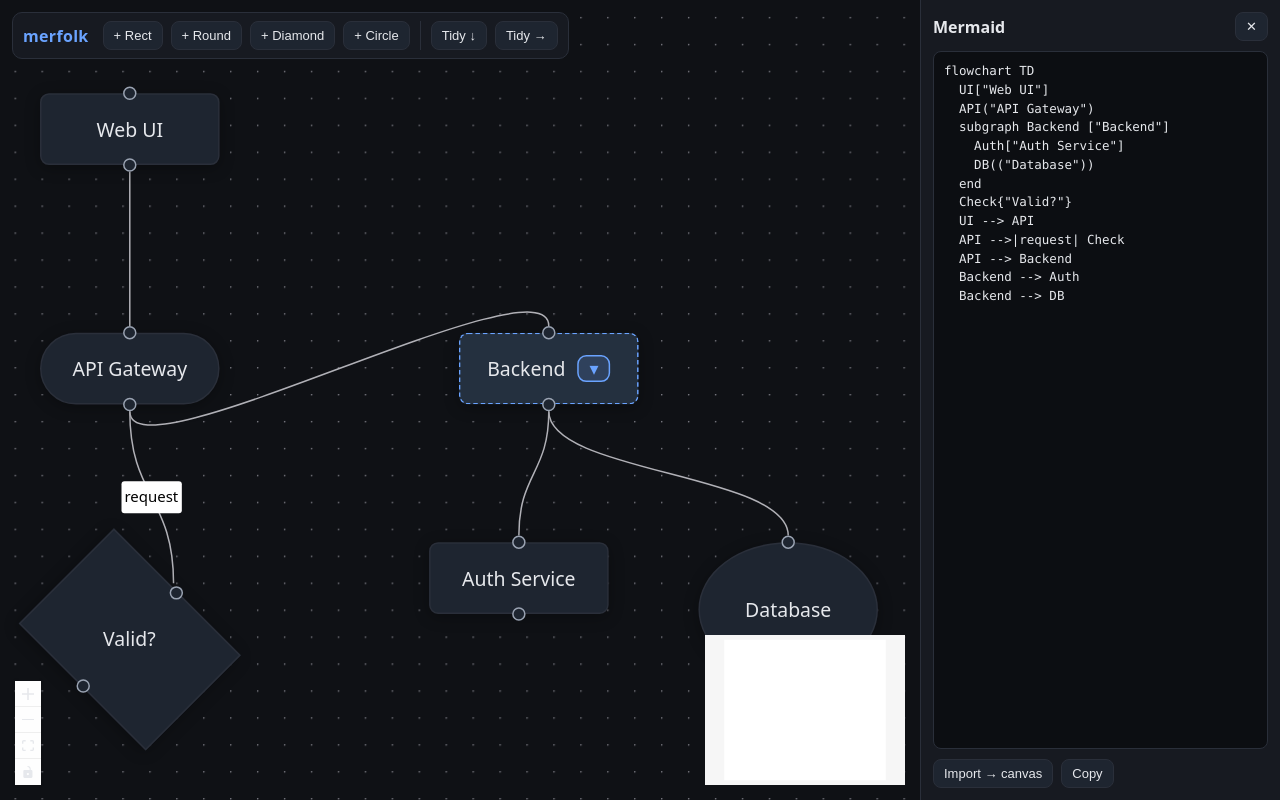
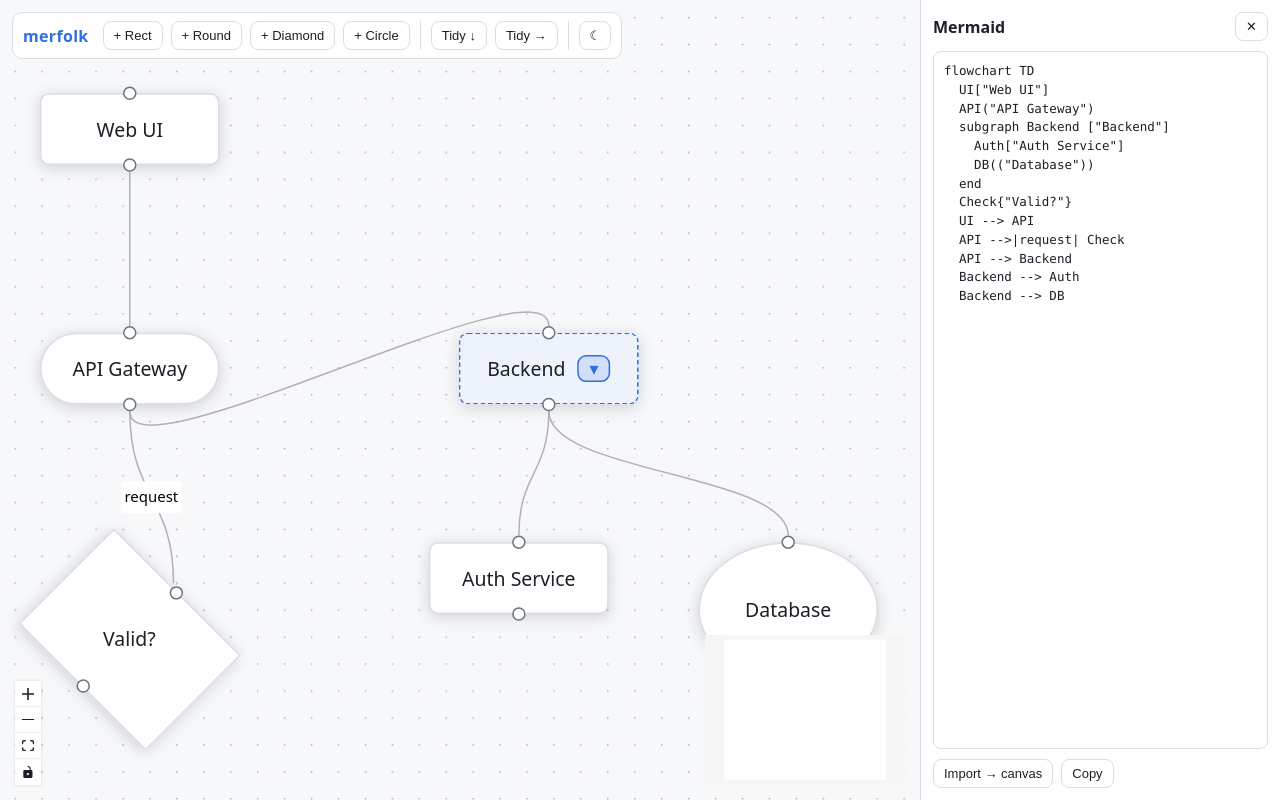
Before and after one commit to han002x/merfolk, a React (Vite) app: page / in a window 1280 px wide. Built offline with nearby package versions, Linux system fonts and the light colour scheme.

Commit message:
Add dark/light themes (OS default, persisted, toolbar toggle)

```diff
--- a/src/App.css
+++ b/src/App.css
@@ -1,4 +1,7 @@
-:root {
+/* Palettes. :root is the dark default; [data-theme] on <html> overrides it.
+   Every surface reads these variables, so theming is a single attribute flip. */
+:root,
+:root[data-theme='dark'] {
   --mf-bg: #0f1115;
   --mf-panel: #171a21;
   --mf-border: #2a2f3a;
@@ -7,6 +10,23 @@
   --mf-accent: #6aa3ff;
   --mf-node: #1e2530;
   --mf-group: #24303f;
+  --mf-input: #0c0e12;
+  --mf-glow: rgba(106, 163, 255, 0.55);
+  --mf-shadow: rgba(0, 0, 0, 0.45);
+}
+
+:root[data-theme='light'] {
+  --mf-bg: #f7f8fa;
+  --mf-panel: #ffffff;
+  --mf-border: #d9dde5;
+  --mf-text: #1b1f27;
+  --mf-muted: #6b7380;
+  --mf-accent: #2f6ee0;
+  --mf-node: #ffffff;
+  --mf-group: #eef3fb;
+  --mf-input: #ffffff;
+  --mf-glow: rgba(47, 110, 224, 0.4);
+  --mf-shadow: rgba(30, 41, 59, 0.18);
 }
 
 * {
@@ -20,6 +40,9 @@ body,
   background: var(--mf-bg);
   color: var(--mf-text);
   font-family: ui-sans-serif, system-ui, -apple-system, sans-serif;
+  transition:
+    background 200ms ease,
+    color 200ms ease;
 }
 
 .mf-app {
@@ -79,6 +102,13 @@ body,
   border-color: var(--mf-accent);
 }
 
+.mf-icon {
+  width: 32px;
+  padding: 6px 0;
+  text-align: center;
+  font-size: 14px;
+}
+
 /* ---- drag translations ---------------------------------------------------
    React Flow positions each node via transform on .react-flow__node. Easing
    that transform animates layout moves (Tidy) and drag-end snaps. We turn the
@@ -108,10 +138,12 @@ body,
   justify-content: center;
   padding: 8px 12px;
   font-size: 13px;
-  box-shadow: 0 2px 10px rgba(0, 0, 0, 0.3);
+  box-shadow: 0 2px 10px var(--mf-shadow);
   transition:
     box-shadow 160ms ease,
     border-color 160ms ease,
+    background 160ms ease,
+    color 160ms ease,
     filter 160ms ease;
 }
 
@@ -119,14 +151,14 @@ body,
 .mf-node:hover {
   border-color: var(--mf-accent);
   box-shadow:
-    0 6px 20px rgba(0, 0, 0, 0.45),
+    0 6px 20px var(--mf-shadow),
     0 0 0 1px var(--mf-accent);
-  filter: brightness(1.08);
+  filter: brightness(1.06);
 }
 
 .mf-node.dragging {
-  box-shadow: 0 12px 28px rgba(0, 0, 0, 0.55);
-  filter: brightness(1.12);
+  box-shadow: 0 12px 28px var(--mf-shadow);
+  filter: brightness(1.08);
   cursor: grabbing;
 }
 
@@ -142,7 +174,7 @@ body,
   border-style: solid;
   box-shadow:
     0 0 0 2px var(--mf-accent),
-    0 0 18px rgba(106, 163, 255, 0.55);
+    0 0 18px var(--mf-glow);
   animation: mf-pulse 900ms ease-in-out infinite;
 }
 
@@ -151,12 +183,12 @@ body,
   100% {
     box-shadow:
       0 0 0 2px var(--mf-accent),
-      0 0 12px rgba(106, 163, 255, 0.4);
+      0 0 12px var(--mf-glow);
   }
   50% {
     box-shadow:
       0 0 0 2px var(--mf-accent),
-      0 0 22px rgba(106, 163, 255, 0.75);
+      0 0 22px var(--mf-glow);
   }
 }
 
@@ -188,7 +220,7 @@ body,
 }
 
 .mf-node-input {
-  background: #0c0e12;
+  background: var(--mf-input);
   color: var(--mf-text);
   border: 1px solid var(--mf-accent);
   border-radius: 4px;
@@ -198,7 +230,7 @@ body,
 }
 
 .mf-collapse {
-  background: rgba(106, 163, 255, 0.15);
+  background: color-mix(in srgb, var(--mf-accent) 15%, transparent);
   color: var(--mf-accent);
   border: 1px solid var(--mf-accent);
   border-radius: 6px;
@@ -227,7 +259,7 @@ body,
 .mf-mermaid-text {
   flex: 1;
   resize: none;
-  background: #0c0e12;
+  background: var(--mf-input);
   color: var(--mf-text);
   border: 1px solid var(--mf-border);
   border-radius: 8px;
--- a/src/App.tsx
+++ b/src/App.tsx
@@ -18,6 +18,7 @@ import { useDiagram } from './store';
 import { DiagramNode, type NodeData } from './components/DiagramNode';
 import { JoinPreview } from './components/JoinPreview';
 import { MermaidPanel } from './components/MermaidPanel';
+import { toggleTheme, useTheme } from './theme';
 import type { NodeShape } from './types';
 import { SAMPLE } from './sample';
 import './App.css';
@@ -34,6 +35,7 @@ function Canvas() {
   const hiddenNodeIds = useDiagram((s) => s.hiddenNodeIds);
   const autoLayout = useDiagram((s) => s.autoLayout);
   const { fitView } = useReactFlow();
+  const theme = useTheme();
 
   const tidy = useCallback(
     (direction: 'TB' | 'LR') => {
@@ -117,6 +119,14 @@ function Canvas() {
         <span className="mf-sep" />
         <button onClick={() => tidy('TB')}>Tidy ↓</button>
         <button onClick={() => tidy('LR')}>Tidy →</button>
+        <span className="mf-sep" />
+        <button
+          className="mf-icon"
+          aria-label={theme === 'dark' ? 'Switch to light theme' : 'Switch to dark theme'}
+          onClick={() => toggleTheme()}
+        >
+          {theme === 'dark' ? '☀' : '☾'}
+        </button>
       </div>
       <ReactFlow
         nodes={rfNodes}
@@ -127,6 +137,7 @@ function Canvas() {
         onConnectStart={() => setConnecting(true)}
         onConnectEnd={() => setConnecting(false)}
         connectionLineComponent={JoinPreview}
+        colorMode={theme}
         fitView
       >
         <Background gap={18} />
--- /dev/null
+++ b/src/theme.ts
@@ -0,0 +1,56 @@
+import { useSyncExternalStore } from 'react';
+
+export type Theme = 'light' | 'dark';
+
+const KEY = 'merfolk.theme';
+
+function systemTheme(): Theme {
+  return window.matchMedia?.('(prefers-color-scheme: light)').matches
+    ? 'light'
+    : 'dark';
+}
+
+function read(): Theme {
+  const saved = localStorage.getItem(KEY);
+  return saved === 'light' || saved === 'dark' ? saved : systemTheme();
+}
+
+/** Reflect the active theme onto <html data-theme> so CSS variables switch. */
+function apply(theme: Theme) {
+  document.documentElement.setAttribute('data-theme', theme);
+}
+
+// apply immediately on module load so there's no flash of the wrong palette
+apply(read());
+
+const listeners = new Set<() => void>();
+let current: Theme = read();
+
+function emit() {
+  for (const l of listeners) l();
+}
+
+export function setTheme(theme: Theme) {
+  current = theme;
+  localStorage.setItem(KEY, theme);
+  apply(theme);
+  emit();
+}
+
+export function toggleTheme() {
+  setTheme(current === 'dark' ? 'light' : 'dark');
+}
+
+function subscribe(listener: () => void): () => void {
+  listeners.add(listener);
+  return () => listeners.delete(listener);
+}
+
+/** React hook: current theme, re-renders on change. */
+export function useTheme(): Theme {
+  return useSyncExternalStore(
+    subscribe,
+    () => current,
+    () => 'dark' as Theme,
+  );
+}
```
Also changed, not shown: 1 other file (tests, documents, lock files or other folders).
